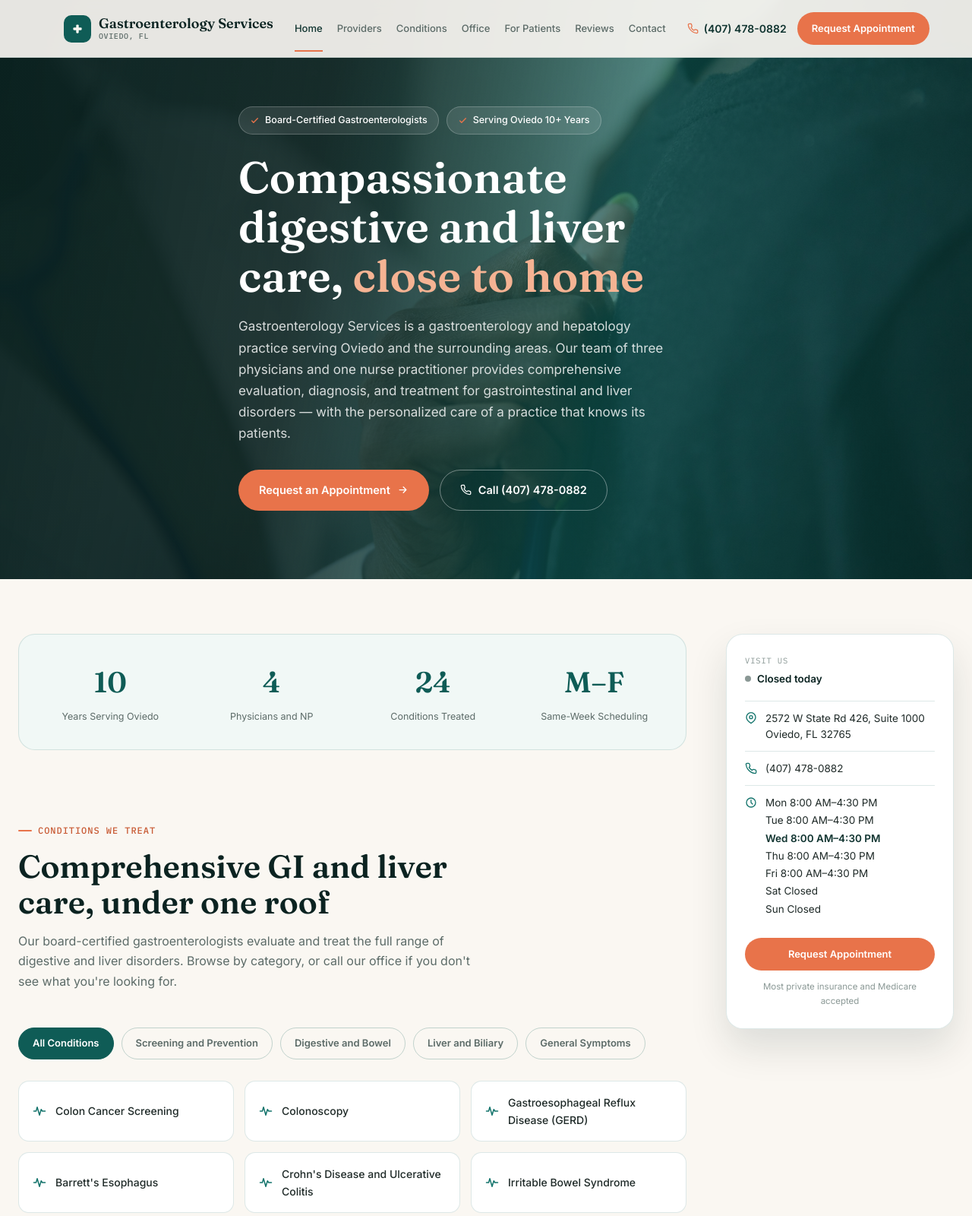
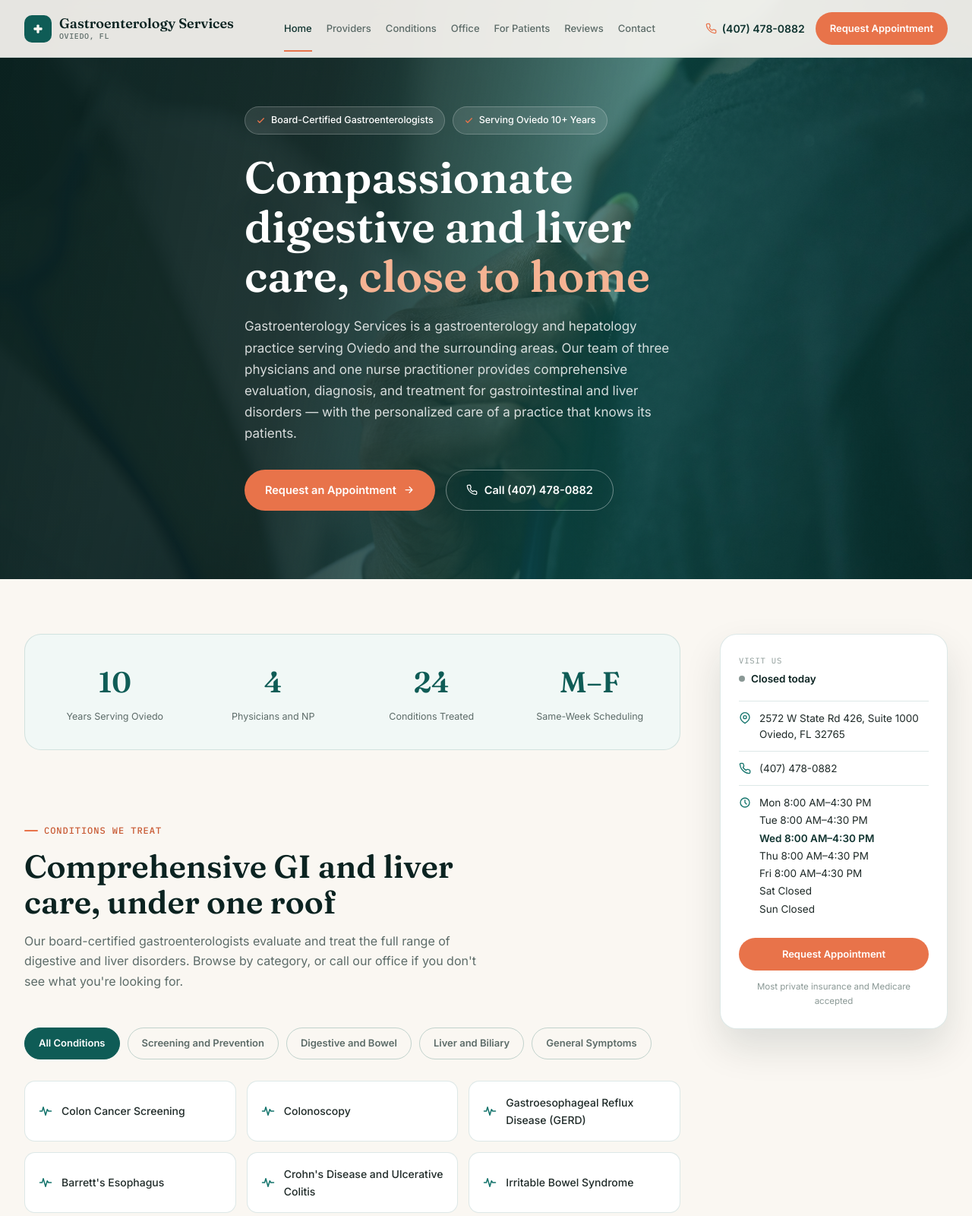
Before and after one commit to JaydonDiaz/gastro-oviedo, a plain HTML site: page index.html in a window 1280 px wide. Shown: the top 1600 px of the page at 76% size. Drawn offline with nearby package versions, Linux system fonts and the light colour scheme.

Commit message:
Widen container max-width for better use of large screens
Bumps the site-wide .container max-width so content fills wide
monitors instead of leaving large empty side margins.

Co-Authored-By: Claude Sonnet 5 <noreply@anthropic.com>

```diff
--- a/css/style.css
+++ b/css/style.css
@@ -69,7 +69,7 @@ p { color: var(--muted); }
 .mono { font-family: var(--font-mono); }
 
 /* ---- Layout ---- */
-.container { max-width: 1160px; margin: 0 auto; padding: 0 24px; }
+.container { max-width: 1440px; margin: 0 auto; padding: 0 32px; }
 .section-padding { padding: 88px 0; }
 .eyebrow {
   display: inline-flex; align-items: center; gap: 8px;
@@ -206,7 +206,7 @@ p { color: var(--muted); }
    PAGE GRID + STICKY VISIT PANEL
    ============================================================ */
 .page-grid {
-  max-width: 1320px; margin: 0 auto; padding: 0 24px;
+  max-width: 1440px; margin: 0 auto; padding: 0 32px;
   display: grid; grid-template-columns: minmax(0, 1fr) var(--panel-w);
   gap: 52px; align-items: start;
 }
```
